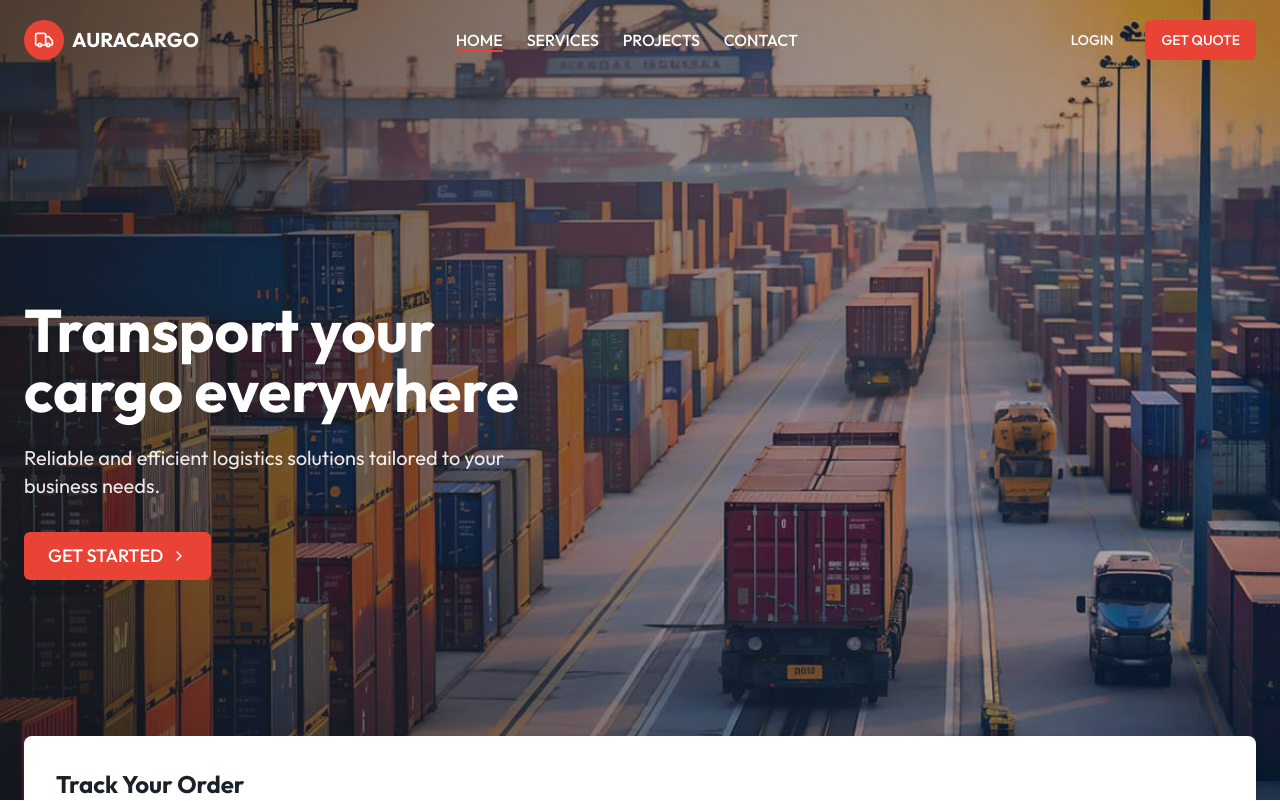
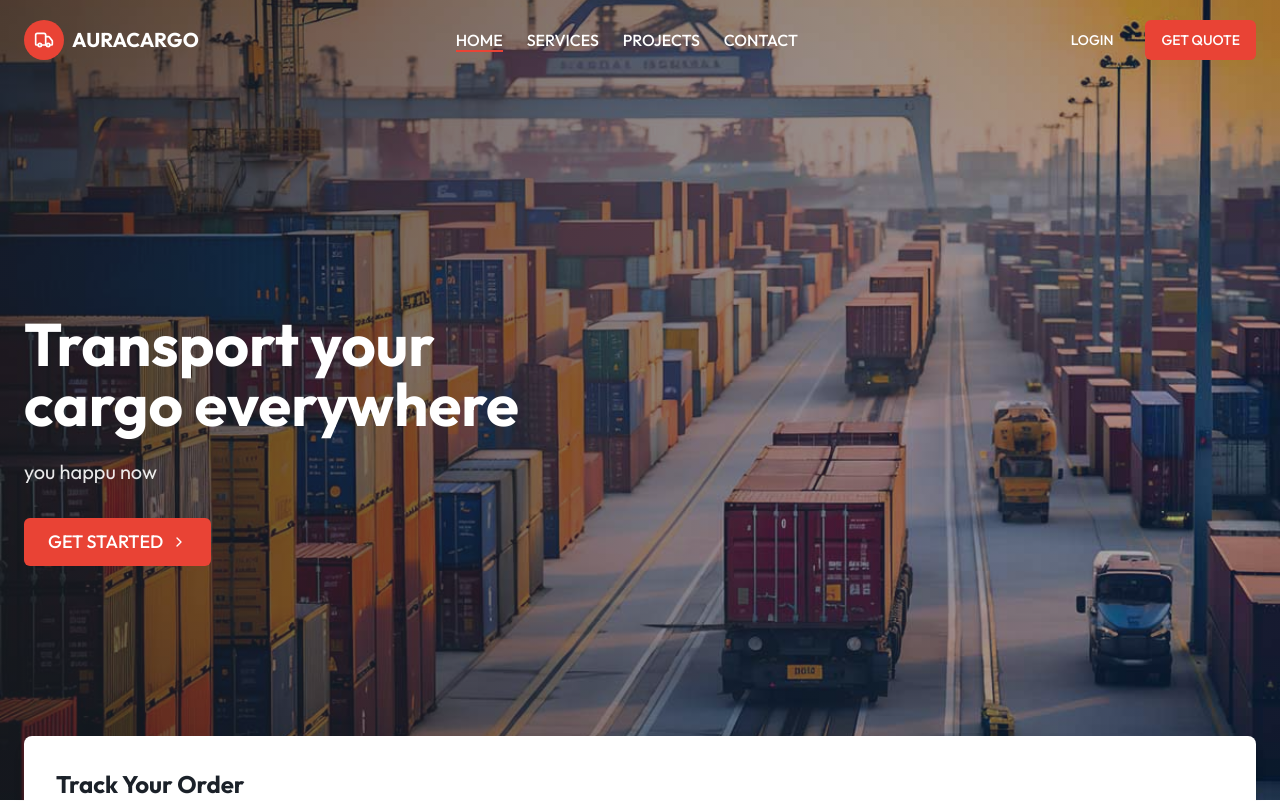
Before and after one commit to jefferybeal123/xprexx-way, a React (Vite) app: page / in a window 1280 px wide. Shown: the top 801 px of the page. Built offline with nearby package versions, Linux system fonts and the light colour scheme.

Commit message:
Update HeroSection.tsx

```diff
--- a/src/components/HeroSection.tsx
+++ b/src/components/HeroSection.tsx
@@ -26,8 +26,7 @@ const HeroSection = () => {
             Transport your<br />cargo everywhere
           </h1>
           <p className="text-xl text-white/90 mb-8 max-w-lg">
-            Reliable and efficient logistics solutions tailored to your business needs.
-          </p>
+            you happu now     </p>
           <Link to="/signup">
             <Button className="bg-kargon-red hover:bg-kargon-red/90 text-white rounded-md px-6 py-6 text-lg flex items-center gap-2">
               GET STARTED
```
